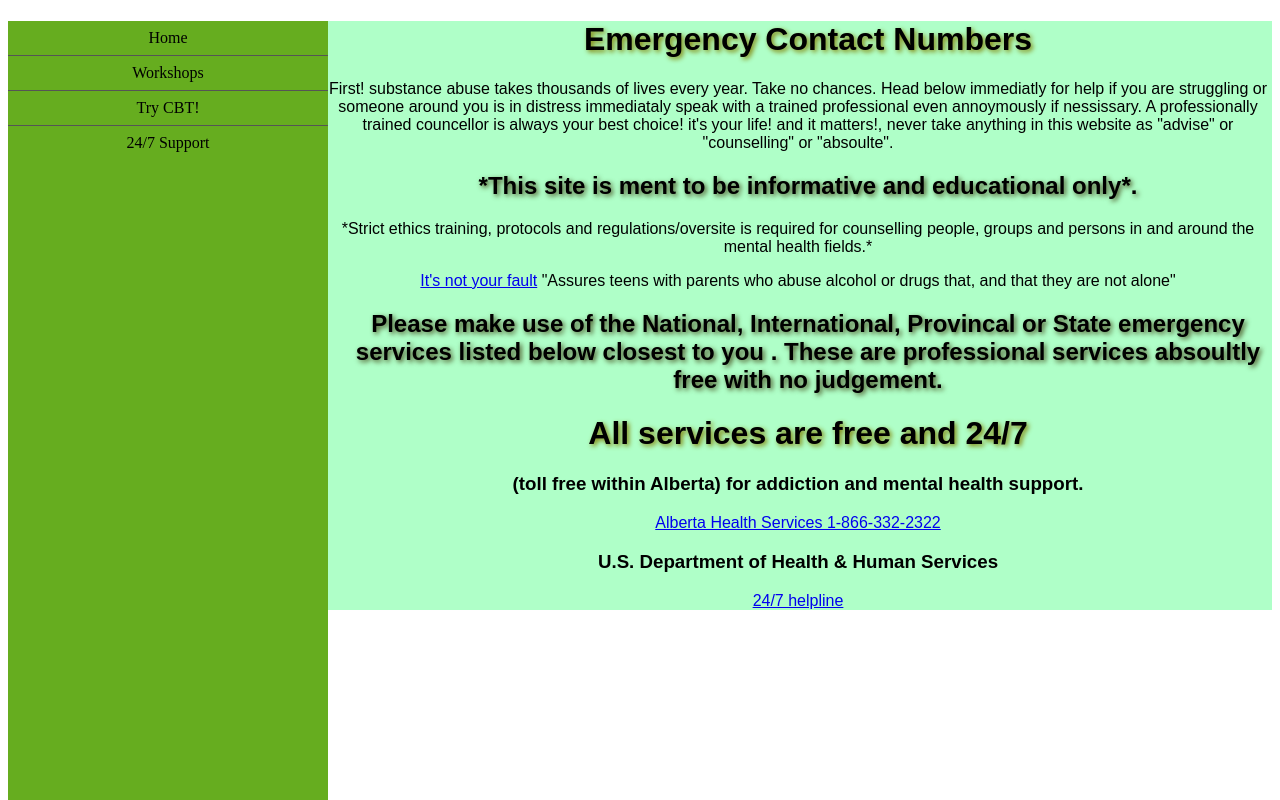
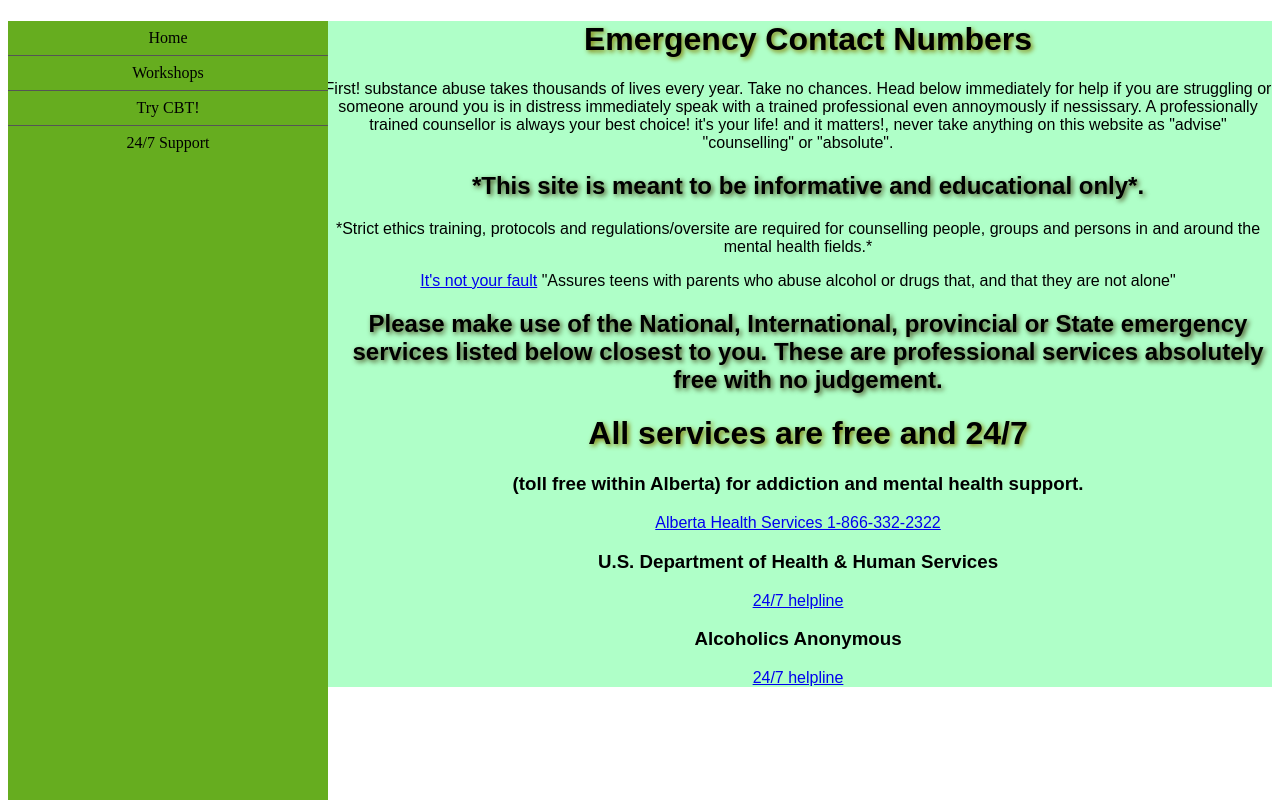
Before and after one commit to ModifyMe1/Roots-of-addiction, a website: page src/Emergency.html in a window 1280 px wide. Drawn offline with Linux system fonts and the light colour scheme.

Commit message:
Update Emergency.html

```diff
--- a/src/Emergency.html
+++ b/src/Emergency.html
@@ -17,15 +17,15 @@
 	<h1>Emergency Contact Numbers</h1>
 		<p>
           First! substance abuse takes thousands of lives every year.
-	      Take no chances. Head below immediatly for help if you are struggling or someone around you is in distress immediataly speak with a trained professional even annoymously if nessissary.
-	      A professionally trained councellor is always your best choice! it's your life! and it matters!, never
-	      take anything in this website as "advise" or "counselling" or "absoulte".
+	      Take no chances. Head below immediately for help if you are struggling or someone around you is in distress immediately speak with a trained professional even annoymously if nessissary.
+	      A professionally trained counsellor is always your best choice! it's your life! and it matters!, never
+	      take anything on this website as "advise" "counselling" or "absolute".
 		</p>
 		<p>
-	<h2>*This site is ment to be informative and educational only*.</h2>
+	<h2>*This site is meant to be informative and educational only*.</h2>
 		</p>
 		<p>
-	      *Strict ethics training, protocols and regulations/oversite is required for counselling people, groups and persons in and
+	      *Strict ethics training, protocols and regulations/oversite are required for counselling people, groups and persons in and
 	      around the mental health fields.*
 		</p>
 
@@ -33,15 +33,18 @@
 		  "Assures teens with parents who abuse alcohol or drugs that, and that they are not alone"<br>
 		  <!--## problem in mobile with quicks mode -->
 		<p>
-	<h2>Please make use of the National, International, Provincal or State emergency services listed below closest to you .
-	    These are professional services absoultly free with no judgement.</h2>
+	<h2>Please make use of the National, International, provincial or State emergency services listed below closest to you.
+	    These are professional services absolutely free with no judgement.</h2>
 	<h1>All services are free and 24/7</h1>
 	<h3>(toll free within Alberta) for addiction and mental health support.</h3>
 		<a href="https://www.albertahealthservices.ca/findhealth/Service.aspx?serviceAtFacilityId=1047128"/>Alberta Health Services 1-866-332-2322</a>
 		<!--<span style='font-size:50px;'>&#127384;</span><br> ##tag out this emoji for now--><br>
 	    <h3>U.S. Department of Health & Human Services</h3>
-	    <a href="https://www.samhsa.gov/find-help/national-helpline"/>24/7 helpline</a>
-		<!-- removed unoffical non-academic application links-->
+	    <a href="https://www.samhsa.gov/find-help/national-helpline">24/7 helpline</a>
+
+			    <h3>Alcoholics Anonymous</h3>
+	    <a href="https://www.aa.org/">24/7 helpline</a>
+		<!-- removed unofficial non-academic application links-->
 
 	  </div>
 	  <!-- updated 2023-04-18-->
```
